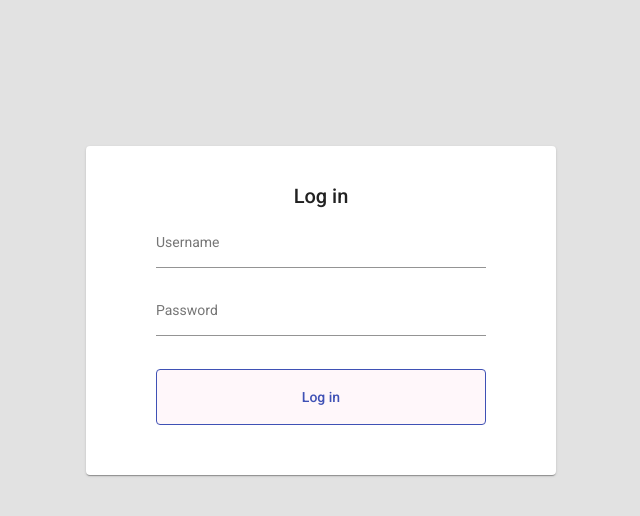
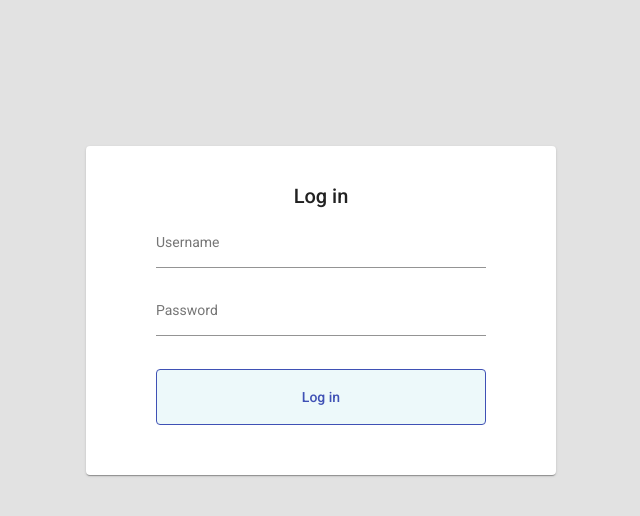
Before and after one commit to ansnoussi/GL4_Projet_Gestion_PFE, an Angular app: page /login in a window 1280 px wide. Shown: the top 516 px of the page, without its empty margins (319-959 px from the left). Built offline with nearby package versions, Linux system fonts and the light colour scheme.

Commit message:
fix design buttons

```diff
--- a/apps/pfe/src/styles.css
+++ b/apps/pfe/src/styles.css
@@ -95,8 +95,15 @@ body {
 .login-wrapper .mat-stroked-button {
   border: 1px solid currentColor;
   line-height: 54px;
-  background: #FFF7FA;
+  background: #edf9fa;
 }
+
+.mat-stroked-button{
+  line-height: 54px;
+  background: #edf9fa;
+}
+
+
 
 .login-wrapper .mat-form-field-appearance-legacy .mat-form-field-infix {
   padding: 0.8375em 0;
```
